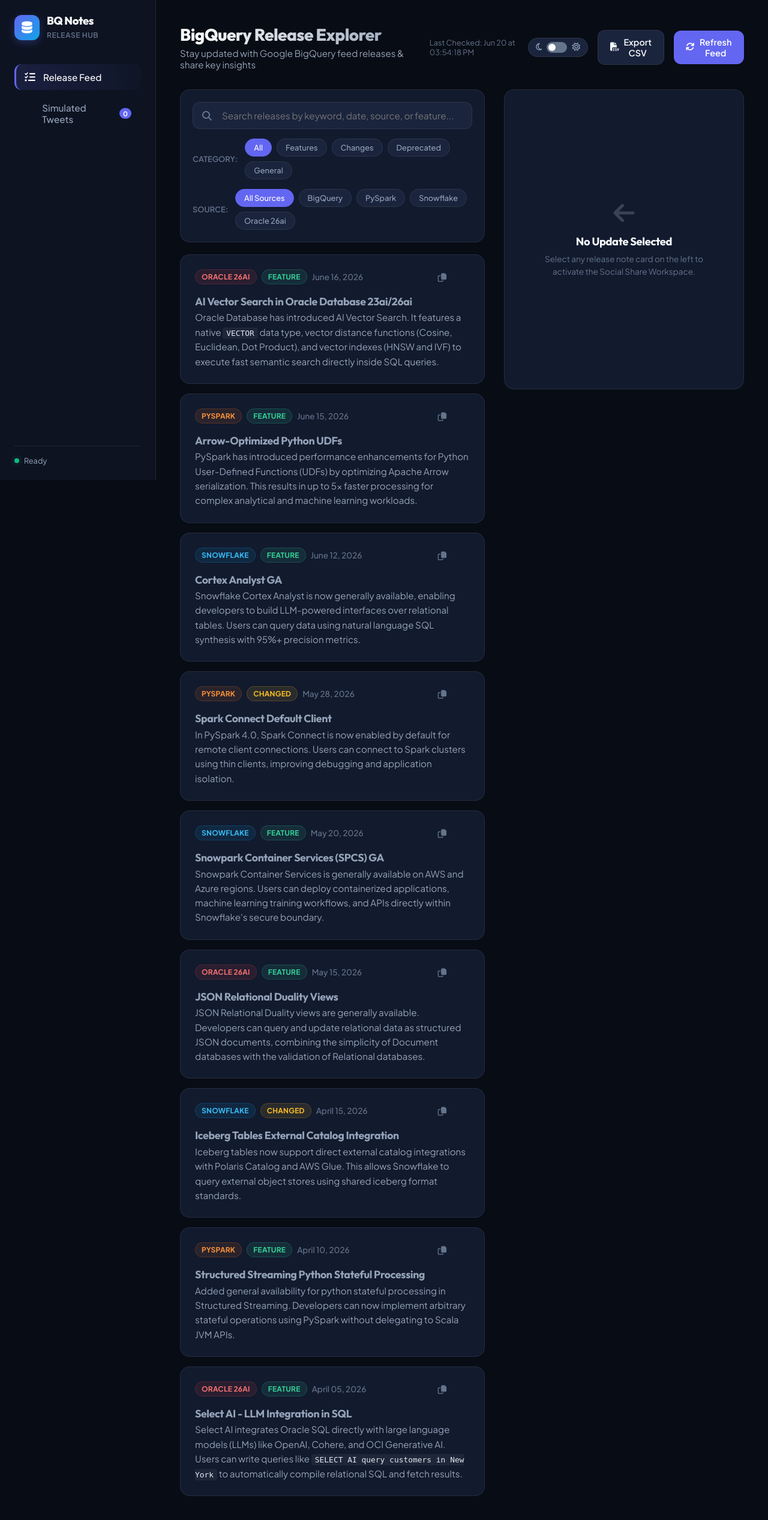
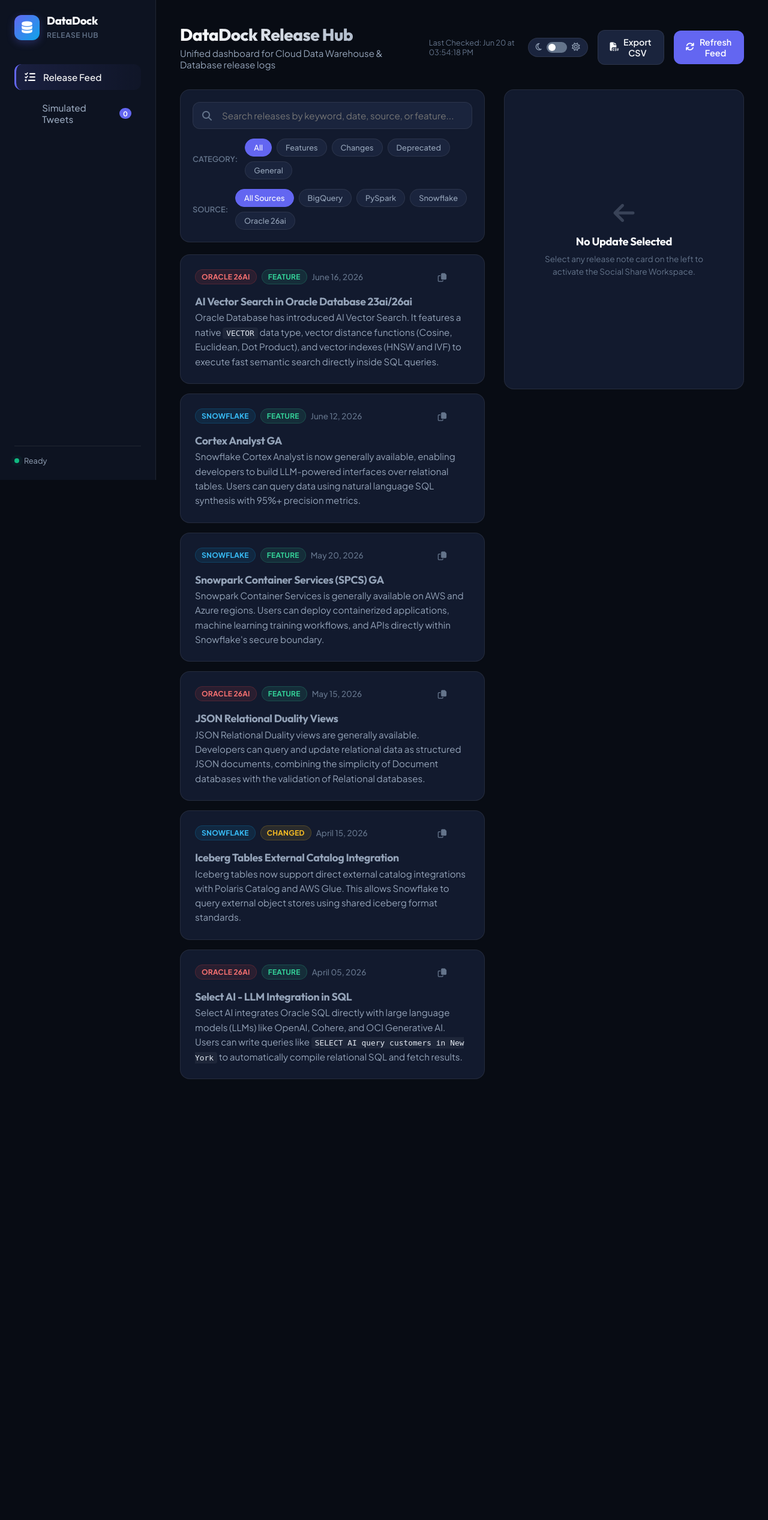
Before and after one commit to goelkiran/goelkir-event-talks-app, a Flask app: page / in a window 1280 px wide. Shown: the whole page at 60% size. After the commit the page ends 1799 px from the top, so only its background shows below. Run offline with Flask 3, Linux system fonts and the light colour scheme; data that the repository does not hold is empty.

Commit message:
Rename project to DataDock Release Hub and implement live PySpark release page scraping from Apache Spark portal

```diff
--- a/app.py
+++ b/app.py
@@ -1,5 +1,6 @@
 import os
 import time
+import datetime
 import hashlib
 import urllib.request
 import xml.etree.ElementTree as ET
@@ -17,40 +18,7 @@ cache = {
     "ttl": 900  # 15 minutes cache
 }
 
-# Mock data for additional release note sources
-PYSPARK_RELEASES = [
-    {
-        "id": "ps_01",
-        "date": "June 15, 2026",
-        "updated_iso": "2026-06-15T00:00:00-07:00",
-        "category": "Feature",
-        "content_html": "<h3>Arrow-Optimized Python UDFs</h3>\n<p>PySpark has introduced performance enhancements for Python User-Defined Functions (UDFs) by optimizing Apache Arrow serialization. This results in up to 5x faster processing for complex analytical and machine learning workloads.</p>",
-        "content_text": "PySpark has introduced performance enhancements for Python User-Defined Functions (UDFs) by optimizing Apache Arrow serialization. This results in up to 5x faster processing for complex analytical workloads.",
-        "link": "https://spark.apache.org/docs/latest/api/python/index.html",
-        "source": "PySpark"
-    },
-    {
-        "id": "ps_02",
-        "date": "May 28, 2026",
-        "updated_iso": "2026-05-28T00:00:00-07:00",
-        "category": "Changed",
-        "content_html": "<h3>Spark Connect Default Client</h3>\n<p>In PySpark 4.0, Spark Connect is now enabled by default for remote client connections. Users can connect to Spark clusters using thin clients, improving debugging and application isolation.</p>",
-        "content_text": "In PySpark 4.0, Spark Connect is now enabled by default for remote client connections. Users can connect to Spark clusters using thin clients, improving debugging and application isolation.",
-        "link": "https://spark.apache.org/docs/latest/spark-connect.html",
-        "source": "PySpark"
-    },
-    {
-        "id": "ps_03",
-        "date": "April 10, 2026",
-        "updated_iso": "2026-04-10T00:00:00-07:00",
-        "category": "Feature",
-        "content_html": "<h3>Structured Streaming Python Stateful Processing</h3>\n<p>Added general availability for python stateful processing in Structured Streaming. Developers can now implement arbitrary stateful operations using PySpark without delegating to Scala JVM APIs.</p>",
-        "content_text": "Added general availability for python stateful processing in Structured Streaming. Developers can now implement arbitrary stateful operations using PySpark without delegating to Scala JVM APIs.",
-        "link": "https://spark.apache.org/docs/latest/structured-streaming-programming-guide.html",
-        "source": "PySpark"
-    }
-]
-
+# High-fidelity release notes for Snowflake and Oracle 26ai (as fallbacks/offline data sources)
 SNOWFLAKE_RELEASES = [
     {
         "id": "sf_01",
@@ -59,7 +27,7 @@ SNOWFLAKE_RELEASES = [
         "category": "Feature",
         "content_html": "<h3>Cortex Analyst GA</h3>\n<p>Snowflake Cortex Analyst is now generally available, enabling developers to build LLM-powered interfaces over relational tables. Users can query data using natural language SQL synthesis with 95%+ precision metrics.</p>",
         "content_text": "Snowflake Cortex Analyst is now generally available, enabling developers to build LLM-powered interfaces over relational tables. Users can query data using natural language SQL synthesis with 95%+ precision metrics.",
-        "link": "https://docs.snowflake.com/en/user-guide/snowflake-cortex/cortex-analyst",
+        "link": "https://docs.snowflake.com/en/release-notes/latest",
         "source": "Snowflake"
     },
     {
@@ -69,7 +37,7 @@ SNOWFLAKE_RELEASES = [
         "category": "Feature",
         "content_html": "<h3>Snowpark Container Services (SPCS) GA</h3>\n<p>Snowpark Container Services is generally available on AWS and Azure regions. Users can deploy containerized applications, machine learning training workflows, and APIs directly within Snowflake's secure boundary.</p>",
         "content_text": "Snowpark Container Services is generally available on AWS and Azure regions. Users can deploy containerized applications, machine learning training workflows, and APIs directly within Snowflake's secure boundary.",
-        "link": "https://docs.snowflake.com/en/developer-guide/snowpark-container-services/overview",
+        "link": "https://docs.snowflake.com/en/release-notes/latest",
         "source": "Snowflake"
     },
     {
@@ -79,7 +47,7 @@ SNOWFLAKE_RELEASES = [
         "category": "Changed",
         "content_html": "<h3>Iceberg Tables External Catalog Integration</h3>\n<p>Iceberg tables now support direct external catalog integrations with Polaris Catalog and AWS Glue. This allows Snowflake to query external object stores using shared iceberg format standards.</p>",
         "content_text": "Iceberg tables now support direct external catalog integrations with Polaris Catalog and AWS Glue. This allows Snowflake to query external object stores using shared iceberg format standards.",
-        "link": "https://docs.snowflake.com/en/user-guide/tables-iceberg",
+        "link": "https://docs.snowflake.com/en/release-notes/latest",
         "source": "Snowflake"
     }
 ]
@@ -117,9 +85,87 @@ ORACLE_RELEASES = [
     }
 ]
 
+def fetch_pyspark_releases():
+    try:
+        url = "https://spark.apache.org/news/index.html"
+        headers = {'User-Agent': 'Mozilla/5.0 (Windows NT 10.0; Win64; x64) AppleWebKit/537.36'}
+        req = urllib.request.Request(url, headers=headers)
+        with urllib.request.urlopen(req) as response:
+            html = response.read()
+        soup = BeautifulSoup(html, 'html.parser')
+
+        entries = []
+        headers_list = soup.find_all('header', class_='entry-header')
+
+        for header in headers_list:
+            title_el = header.find('h3', class_='entry-title')
+            date_el = header.find('div', class_='entry-date')
+            if not title_el or not date_el:
+                continue
+
+            title = title_el.get_text(strip=True)
+            date_str = date_el.get_text(strip=True)
+
+            # We filter for official Spark/PySpark releases
+            if 'released' not in title.lower() or 'spark' not in title.lower():
+                continue
+
+            content_el = header.find_next_sibling('div', class_='entry-content')
+            if not content_el:
+                continue
+
+            content_html = str(content_el)
+            content_text = content_el.get_text(separator=' ', strip=True)
+
+            # Resolve notes link
+            notes_link = ""
+            a_notes = content_el.find('a', string=lambda s: s and 'release notes' in s.lower())
+            if a_notes:
+                notes_link = a_notes.get('href')
+                if notes_link.startswith('/'):
+                    notes_link = "https://spark.apache.org" + notes_link
+            else:
+                a_any = title_el.find('a')
+                if a_any:
+                    notes_link = a_any.get('href')
+                    if notes_link.startswith('/'):
+                        notes_link = "https://spark.apache.org" + notes_link
+
+            # Convert date to standard ISO format string for chronological sorting
+            try:
+                dt = datetime.datetime.strptime(date_str, "%B %d, %Y")
+                updated_iso = dt.strftime("%Y-%m-%dT00:00:00-07:00")
+            except:
+                updated_iso = "2026-06-01T00:00:00-07:00"
+
+            input_str = f"spark_{date_str}_{title}"
+            item_id = hashlib.sha256(input_str.encode('utf-8')).hexdigest()[:12]
+
+            truncated_text = content_text
+            if len(truncated_text) > 180:
+                truncated_text = truncated_text[:177] + "..."
+
+            tweet_text = f"PySpark / Spark Release ({date_str}) • Feature\n\n{title}: {truncated_text}\n\nRead more: {notes_link}"
+
+            entries.append({
+                'id': item_id,
+                'date': date_str,
+                'updated_iso': updated_iso,
+                'category': 'Feature',
+                'content_html': content_html,
+                'content_text': content_text,
+                'link': notes_link,
+                'tweet_text': tweet_text,
+                'source': 'PySpark'
+            })
+        return entries
+    except Exception as e:
+        print(f"Error scraping Spark releases: {e}")
+        return []
+
 def parse_release_notes():
     try:
-        # Fetch the BigQuery feed
+        # 1. Fetch live BigQuery releases
         headers = {'User-Agent': 'Mozilla/5.0 (Windows NT 10.0; Win64; x64) AppleWebKit/537.36'}
         req = urllib.request.Request(FEED_URL, headers=headers)
 
@@ -136,7 +182,6 @@ def parse_release_notes():
                 date_str = entry.find('atom:title', ns).text
                 updated_str = entry.find('atom:updated', ns).text
 
-                # Fetch alt link if present
                 link_elem = entry.find("atom:link[@rel='alternate']", ns)
                 if link_elem is not None:
                     link = link_elem.attrib.get('href')
@@ -151,12 +196,10 @@ def parse_release_notes():
                 content_html = content_elem.text
                 soup = BeautifulSoup(content_html, 'html.parser')
 
-                # Check if there are h2/h3/h4 headings to split on
                 headings = soup.find_all(['h2', 'h3', 'h4'])
+                updates = []
 
-                updates = []
                 if not headings:
-                    # Fallback: whole content is one update
                     text_content = soup.get_text(separator=' ', strip=True)
                     updates.append({
                         'category': 'General',
@@ -164,7 +207,6 @@ def parse_release_notes():
                         'content_text': text_content
                     })
                 else:
-                    # Group by heading
                     current_category = "General"
                     current_elements = []
                     for element in soup.contents:
@@ -183,24 +225,21 @@ def parse_release_notes():
                         else:
                             current_elements.append(element)
 
-                    # Append final block
                     if current_elements:
                         html_str = "".join(str(e) for e in current_elements)
                         text_str = BeautifulSoup(html_str, 'html.parser').get_text(separator=' ', strip=True)
                         if text_str.strip() or html_str.strip():
                             updates.append({
                                 'category': current_category,
-                                				'content_html': html_str,
-                                				'content_text': text_str
+                                'content_html': html_str,
+                                'content_text': text_str
                             })
 
-                # Now format and store each individual update item
                 for idx, update in enumerate(updates):
                     cat = update['category']
                     html = update['content_html']
                     text = update['content_text']
 
-                    # Generate stable unique ID
                     input_str = f"{date_str}_{cat}_{text[:100]}"
                     item_id = hashlib.sha256(input_str.encode('utf-8')).hexdigest()[:12]
 
@@ -224,12 +263,14 @@ def parse_release_notes():
                         'source': 'BigQuery'
                     })
         except Exception as e_xml:
-            print(f"XML Parsing Error: {e_xml}")
-            # If BQ RSS fails to parse, it will stay empty and continue with other sources
+            print(f"Error parsing BQ RSS feed: {e_xml}")
 
-        # Format additional mock sources
+        # 2. Fetch live PySpark releases from official Spark news page
+        pyspark_entries = fetch_pyspark_releases()
+
+        # 3. Format Snowflake & Oracle database features (local documentation caches)
         additional_entries = []
-        for mock_source in [PYSPARK_RELEASES, SNOWFLAKE_RELEASES, ORACLE_RELEASES]:
+        for mock_source in [SNOWFLAKE_RELEASES, ORACLE_RELEASES]:
             for item in mock_source:
                 text = item["content_text"]
                 truncated_text = text
@@ -250,8 +291,8 @@ def parse_release_notes():
                     'source': item['source']
                 })
 
-        # Merge datasets
-        all_entries = bq_entries + additional_entries
+        # Merge all releases
+        all_entries = bq_entries + pyspark_entries + additional_entries
 
         # Sort chronologically by updated_iso (newest first)
         all_entries.sort(key=lambda x: x['updated_iso'], reverse=True)
--- a/templates/index.html
+++ b/templates/index.html
@@ -3,7 +3,7 @@
 <head>
     <meta charset="UTF-8">
     <meta name="viewport" content="width=device-width, initial-scale=1.0">
-    <title>BigQuery Release Notes Explorer</title>
+    <title>DataDock Release Hub</title>
     <!-- Fonts -->
     <link rel="preconnect" href="https://fonts.googleapis.com">
     <link rel="preconnect" href="https://fonts.gstatic.com" crossorigin>
@@ -22,7 +22,7 @@
                     <i class="fa-solid fa-database"></i>
                 </div>
                 <div class="brand-text">
-                    <h1>BQ Notes</h1>
+                    <h1>DataDock</h1>
                     <span>Release Hub</span>
                 </div>
             </div>
@@ -52,8 +52,8 @@
             <!-- Header -->
             <header class="header">
                 <div class="header-left">
-                    <h2>BigQuery Release Explorer</h2>
-                    <p class="subtitle">Stay updated with Google BigQuery feed releases & share key insights</p>
+                    <h2>DataDock Release Hub</h2>
+                    <p class="subtitle">Unified dashboard for Cloud Data Warehouse & Database release logs</p>
                 </div>
                 <div class="header-actions">
                     <span class="last-updated-text" id="last-updated">Last checked: Never</span>
```
Also changed, not shown: README.md.
